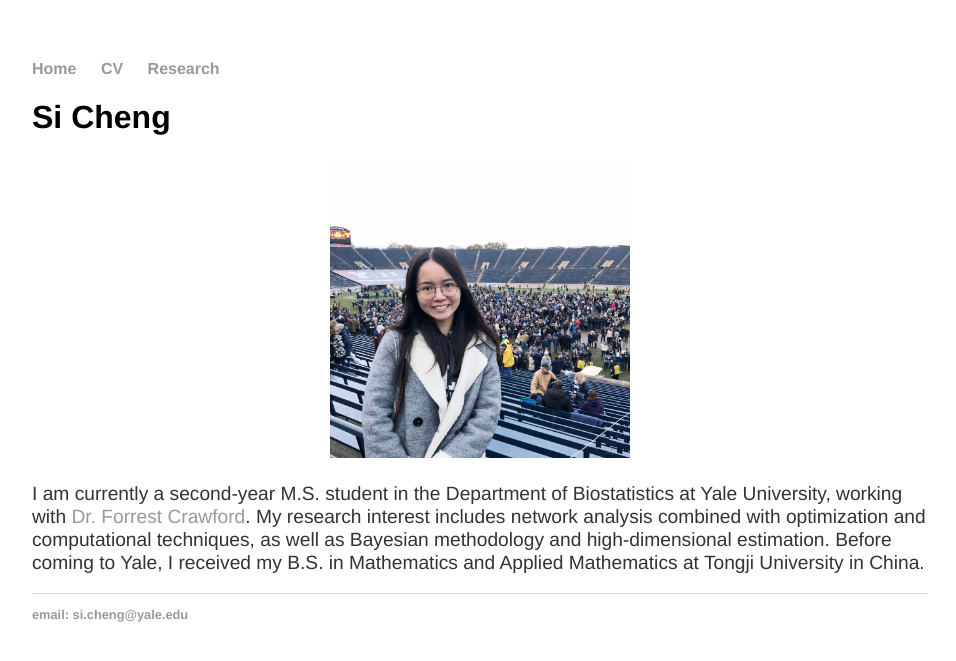
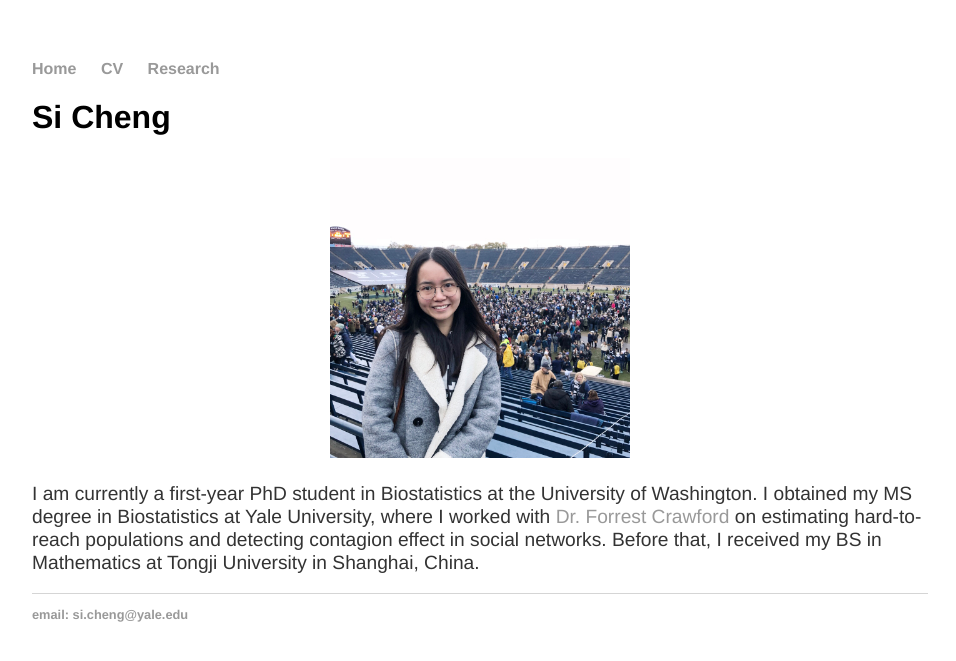
Before and after one commit to chengs94/chengs94.github.io, a Jekyll site: the page built from index.html, in a window 1280 px wide. Shown: the top 661 px of the page, without its empty margins (160-1116 px from the left). Built offline with Jekyll 4.4.1, drawn with Linux system fonts in a browser that asks for light colours.

Commit message:
Update index.html

```diff
--- a/index.html
+++ b/index.html
@@ -5,8 +5,9 @@ title: Si Cheng's Homepage
 <div class="blurb">
 	<h1>Si Cheng</h1>
 	<p align="center"><img src="profile_photo.jpg" width="300" height="300"></p>
-	<p align="left">I am currently a second-year M.S. student in the Department of Biostatistics at Yale University, working with
-		<a href="http://www.crawfordlab.io/">Dr. Forrest Crawford</a>. My research interest includes network analysis combined with
-		optimization and computational techniques, as well as Bayesian methodology and high-dimensional estimation.
-		Before coming to Yale, I received my B.S. in Mathematics and Applied Mathematics at Tongji University in China.</a></p>
+	<p align="left">I am currently a first-year PhD student in Biostatistics at the University of Washington.
+		I obtained my MS degree in Biostatistics at Yale University, where I worked with
+		<a href="http://www.crawfordlab.io/">Dr. Forrest Crawford</a>
+		on estimating hard-to-reach populations and detecting contagion effect in social networks.
+		Before that, I received my BS in Mathematics at Tongji University in Shanghai, China.</a></p>
 </div><!-- /.blurb -->
```
